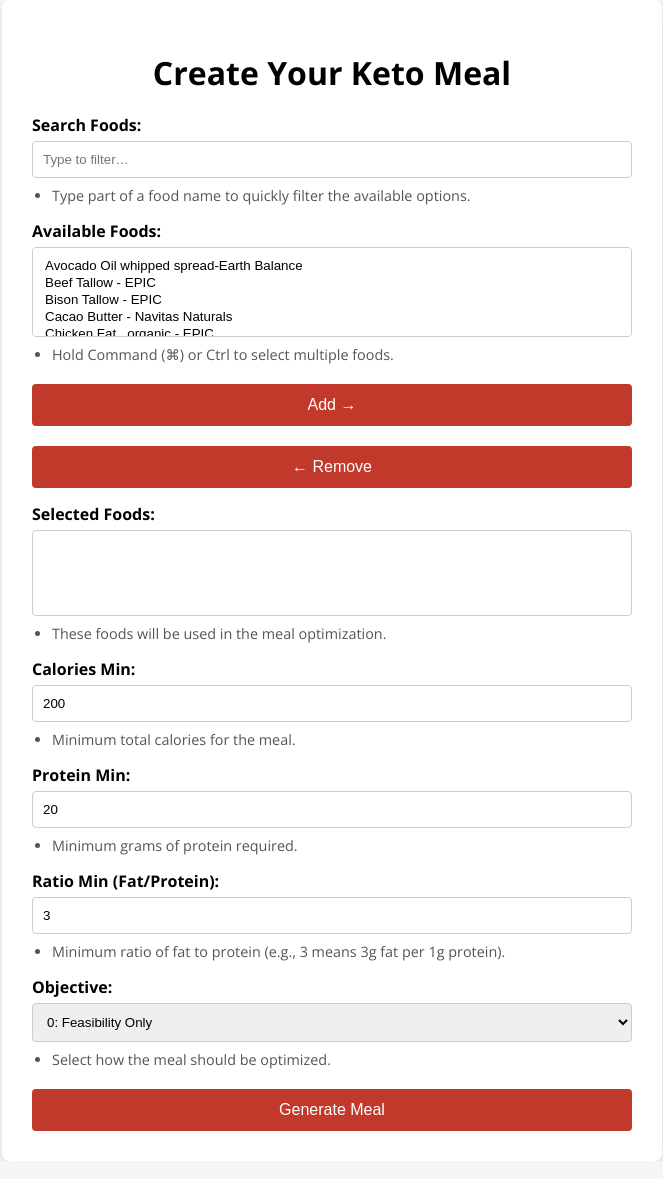
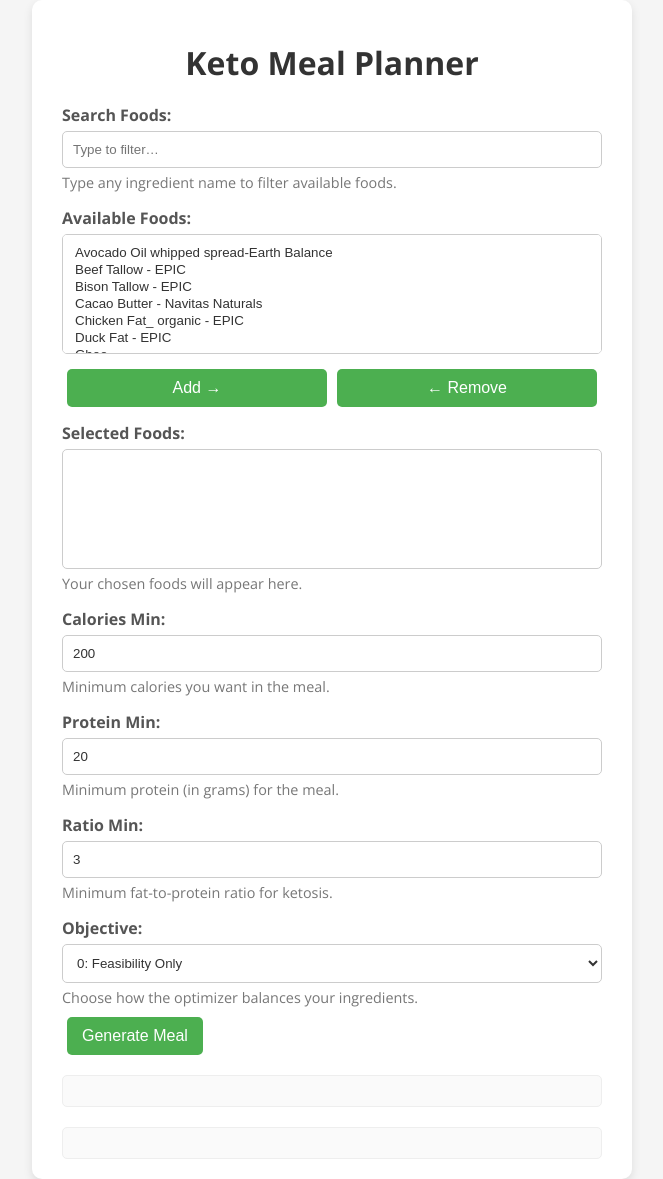
Before and after one commit to truemancd/keto-meal-planner, a Flask app: page / in a window 1280 px wide. Shown: the whole page, without its empty margins (308-971 px from the left). Run offline with Flask 3, Linux system fonts and the light colour scheme; lists and menus that the app fills with data are empty.

Commit message:
UI Update.2

```diff
--- a/templates/index.html
+++ b/templates/index.html
@@ -12,129 +12,125 @@
       font-family: 'Open Sans', sans-serif;
       background-color: #f5f5f5;
       display: flex;
+      align-items: center;
       justify-content: center;
-      align-items: center;
       min-height: 100vh;
     }
     .container {
-      background: #fff;
-      border-radius: 8px;
-      box-shadow: 0 4px 12px rgba(0,0,0,0.1);
-      padding: 30px;
       max-width: 600px;
       width: 100%;
+      background-color: #ffffff;
+      padding: 20px 30px;
+      box-shadow: 0 4px 10px rgba(0,0,0,0.1);
+      border-radius: 10px;
+      box-sizing: border-box;
     }
     h1 {
       text-align: center;
       margin-bottom: 20px;
-      font-weight: 700;
+      color: #333333;
     }
     label {
       font-weight: bold;
+      margin-top: 15px;
       display: block;
-      margin-top: 15px;
+      color: #555555;
+    }
+    .info {
+      font-size: 0.9em;
+      color: #777777;
+      margin-top: 5px;
+      margin-bottom: 10px;
     }
     input, select {
       width: 100%;
       padding: 10px;
+      background-color: #fff;
+      color: #333;
+      border: 1px solid #ccc;
+      border-radius: 5px;
+      box-sizing: border-box;
       margin-top: 5px;
-      border: 1px solid #ccc;
-      border-radius: 4px;
-      box-sizing: border-box;
+    }
+    #foodSelect, #selectedList {
+      height: 120px;
+    }
+    .controls {
+      display: flex;
+      justify-content: space-between;
+      margin: 15px 0;
     }
     button {
-      width: 100%;
-      padding: 12px;
-      margin-top: 20px;
-      background-color: #C0392B;
-      color: #fff;
+      flex: 1;
+      padding: 10px 15px;
+      margin: 0 5px;
+      background-color: #4CAF50;
+      color: white;
       border: none;
-      border-radius: 4px;
-      font-size: 16px;
+      border-radius: 5px;
       cursor: pointer;
+      font-size: 1em;
     }
     button:hover {
-      background-color: #A93226;
+      background-color: #45a049;
     }
-    .info-list {
-      font-size: 0.9rem;
-      color: #555;
-      margin: 8px 0 0 0;
-      padding-left: 20px;
-    }
-    table {
-      width: 100%;
-      border-collapse: collapse;
+    #output, #details {
       margin-top: 20px;
-    }
-    th, td {
-      border: 1px solid #ddd;
-      padding: 8px;
-      text-align: left;
-    }
-    th {
-      background-color: #f0f0f0;
+      background-color: #fafafa;
+      color: #333333;
+      padding: 15px;
+      border: 1px solid #eee;
+      border-radius: 5px;
+      max-height: 300px;
+      overflow-y: auto;
     }
   </style>
 </head>
 <body>
   <div class="container">
-    <h1>Create Your Keto Meal</h1>
+    <h1>Keto Meal Planner</h1>
 
     <label for="foodSearch">Search Foods:</label>
-    <input id="foodSearch" placeholder="Type to filter…">
-    <ul class="info-list">
-      <li>Type part of a food name to quickly filter the available options.</li>
-    </ul>
+    <input type="text" id="foodSearch" placeholder="Type to filter…" />
+    <div class="info">Type any ingredient name to filter available foods.</div>
 
     <label for="foodSelect">Available Foods:</label>
     <select id="foodSelect" multiple></select>
-    <ul class="info-list">
-      <li>Hold Command (⌘) or Ctrl to select multiple foods.</li>
-    </ul>
-
-    <div id="controls">
+    <div class="controls">
       <button onclick="addFood()">Add →</button>
       <button onclick="removeFood()">← Remove</button>
     </div>
 
     <label for="selectedList">Selected Foods:</label>
     <select id="selectedList" multiple></select>
-    <ul class="info-list">
-      <li>These foods will be used in the meal optimization.</li>
-    </ul>
+    <div class="info">Your chosen foods will appear here.</div>
 
     <label for="caloriesMin">Calories Min:</label>
-    <input type="number" id="caloriesMin" value="200">
-    <ul class="info-list">
-      <li>Minimum total calories for the meal.</li>
-    </ul>
+    <input type="number" id="caloriesMin" value="200" />
+    <div class="info">Minimum calories you want in the meal.</div>
 
     <label for="proteinMin">Protein Min:</label>
-    <input type="number" id="proteinMin" value="20">
-    <ul class="info-list">
-      <li>Minimum grams of protein required.</li>
-    </ul>
+    <input type="number" id="proteinMin" value="20" />
+    <div class="info">Minimum protein (in grams) for the meal.</div>
 
-    <label for="ratioMin">Ratio Min (Fat/Protein):</label>
-    <input type="number" id="ratioMin" value="3">
-    <ul class="info-list">
-      <li>Minimum ratio of fat to protein (e.g., 3 means 3g fat per 1g protein).</li>
-    </ul>
+    <label for="ratioMin">Ratio Min:</label>
+    <input type="number" id="ratioMin" value="3" />
+    <div class="info">Minimum fat-to-protein ratio for ketosis.</div>
 
     <label for="objectiveType">Objective:</label>
     <select id="objectiveType">
       <option value="0">0: Feasibility Only</option>
       <option value="1">1: Minimize Total Weight</option>
       <option value="2">2: Maximize Protein</option>
-      <option value="3">3: Minimize Max Individual Food</option>
-      <option value="4">4: Maximize Min Individual Food</option>
+      <option value="3">3: Minimize Max Single Food</option>
+      <option value="4">4: Maximize Minimum Single Food</option>
     </select>
-    <ul class="info-list">
-      <li>Select how the meal should be optimized.</li>
-    </ul>
+    <div class="info">Choose how the optimizer balances your ingredients.</div>
 
     <button onclick="submitForm()">Generate Meal</button>
+
+    <div id="output"></div>
+    <div id="details"></div>
   </div>
 
   <script>
@@ -185,7 +181,8 @@
         ratio_min: parseFloat(document.getElementById('ratioMin').value) || 0,
         objective_function_type: parseInt(document.getElementById('objectiveType').value)
       };
-
+      // Open results in new window
+      const resultWindow = window.open('', '_blank', 'width=600,height=700');
       fetch('/optimize', {
         method: 'POST',
         headers: { 'Content-Type': 'application/json' },
@@ -193,28 +190,18 @@
       })
       .then(r => r.json())
       .then(d => {
-        const resultWindow = window.open('', '_blank', 'width=700,height=600');
-        let html = `<!DOCTYPE html><html><head><title>Meal Plan</title>
-          <link href="https://fonts.googleapis.com/css?family=Open+Sans:400,700&display=swap" rel="stylesheet">
-          <style>body{font-family:'Open Sans',sans-serif;padding:20px;}table{width:100%;border-collapse:collapse;margin-top:20px;}th,td{border:1px solid #ddd;padding:8px;text-align:left;}th{background:#f0f0f0;}</style>
-          </head><body><h1>Meal Plan</h1>`;
         if (d.error) {
-          html += `<p style="color:#C0392B;">⚠️ ${d.error}</p>`;
-        } else {
-          html += `<h3>Ingredients</h3><table><tr><th>Name</th><th>g</th><th>Fat</th><th>Prot</th><th>Carb</th><th>Cal</th></tr>`;
-          d.ingredients.forEach(i => {
-            html += `<tr><td>${i.name}</td><td>${i.grams.toFixed(2)}</td><td>${i.fat.toFixed(2)}</td><td>${i.protein.toFixed(2)}</td><td>${i.carbs.toFixed(2)}</td><td>${i.calories.toFixed(2)}</td></tr>`;
-          });
-          html += `</table><h3>Totals</h3><table><tr><th>Metric</th><th>Amount</th></tr>`;
-          html += `<tr><td>Total Fat</td><td>${d.totals.fat.toFixed(2)}</td></tr>`;
-          html += `<tr><td>Total Prot</td><td>${d.totals.protein.toFixed(2)}</td></tr>`;
-          html += `<tr><td>Total Carb</td><td>${d.totals.carbs.toFixed(2)}</td></tr>`;
-          html += `<tr><td>Total Cal</td><td>${d.totals.calories.toFixed(2)}</td></tr>`;
-          html += `</table>`;
+          resultWindow.document.body.innerHTML = `<pre style="color:red;">⚠️ ${d.error}</pre>`;
+          return;
         }
-        html += `</body></html>`;
-        resultWindow.document.write(html);
-        resultWindow.document.close();
+        // Build result HTML
+        let html = `<h2>Meal Plan</h2><pre>${d.meal_plan}</pre>`;
+        html += `<h3>Ingredients</h3><table border="1" cellspacing="0" cellpadding="5"><tr><th>Name</th><th>g</th><th>Fat</th><th>Prot</th><th>Carb</th><th>Cal</th></tr>`;
+        d.ingredients.forEach(i => {
+          html += `<tr><td>${i.name}</td><td>${i.grams.toFixed(2)}</td><td>${i.fat.toFixed(2)}</td><td>${i.protein.toFixed(2)}</td><td>${i.carbs.toFixed(2)}</td><td>${i.calories.toFixed(2)}</td></tr>`;
+        });
+        html += `</table><h3>Totals</h3><ul><li>Total Fat: ${d.totals.fat.toFixed(2)}</li><li>Total Prot: ${d.totals.protein.toFixed(2)}</li><li>Total Carb: ${d.totals.carbs.toFixed(2)}</li><li>Total Cal: ${d.totals.calories.toFixed(2)}</li></ul>`;
+        resultWindow.document.body.innerHTML = html;
       });
     }
   </script>
```
